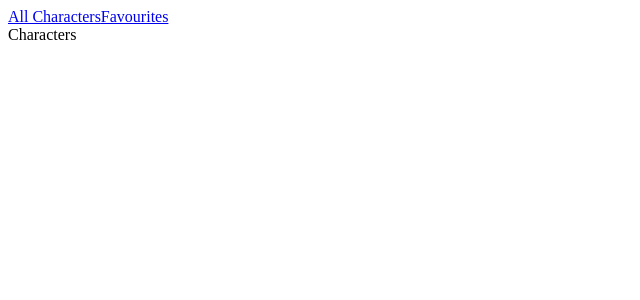
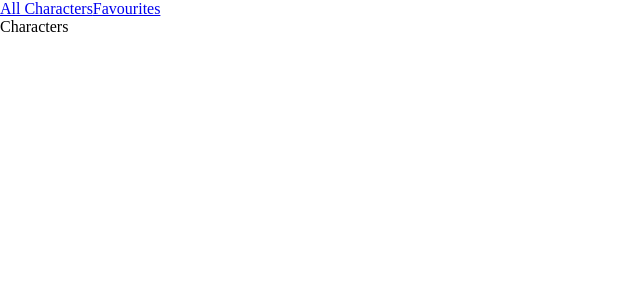
Before and after one commit to cocoshka/rick-morty-vue, a Vue app: page / in a window 1280 px wide. Shown: the top 300 px of the page, without its empty margins (0-640 px from the left). Built offline with nearby package versions, Linux system fonts and the light colour scheme.

Commit message:
Add sass and normalize.css

```diff
--- a/package.json
+++ b/package.json
@@ -9,6 +9,7 @@
     "lint": "eslint . --ext .vue,.js,.jsx,.cjs,.mjs,.ts,.tsx,.cts,.mts --fix --ignore-path .gitignore"
   },
   "dependencies": {
+    "normalize.css": "^8.0.1",
     "pinia": "^2.0.11",
     "vue": "^3.2.31",
     "vue-router": "^4.0.12"
@@ -23,6 +24,7 @@
     "eslint": "^8.5.0",
     "eslint-plugin-vue": "^8.2.0",
     "prettier": "^2.5.1",
+    "sass": "^1.49.9",
     "typescript": "~4.5.5",
     "vite": "^2.8.4",
     "vue-tsc": "^0.31.4"
--- a/src/App.vue
+++ b/src/App.vue
@@ -10,3 +10,7 @@ import { RouterLink, RouterView } from "vue-router";
 
   <RouterView />
 </template>
+
+<style lang="scss">
+@import "normalize.css";
+</style>
```
Also changed, not shown: 1 other file (tests, documents, lock files or other folders).
